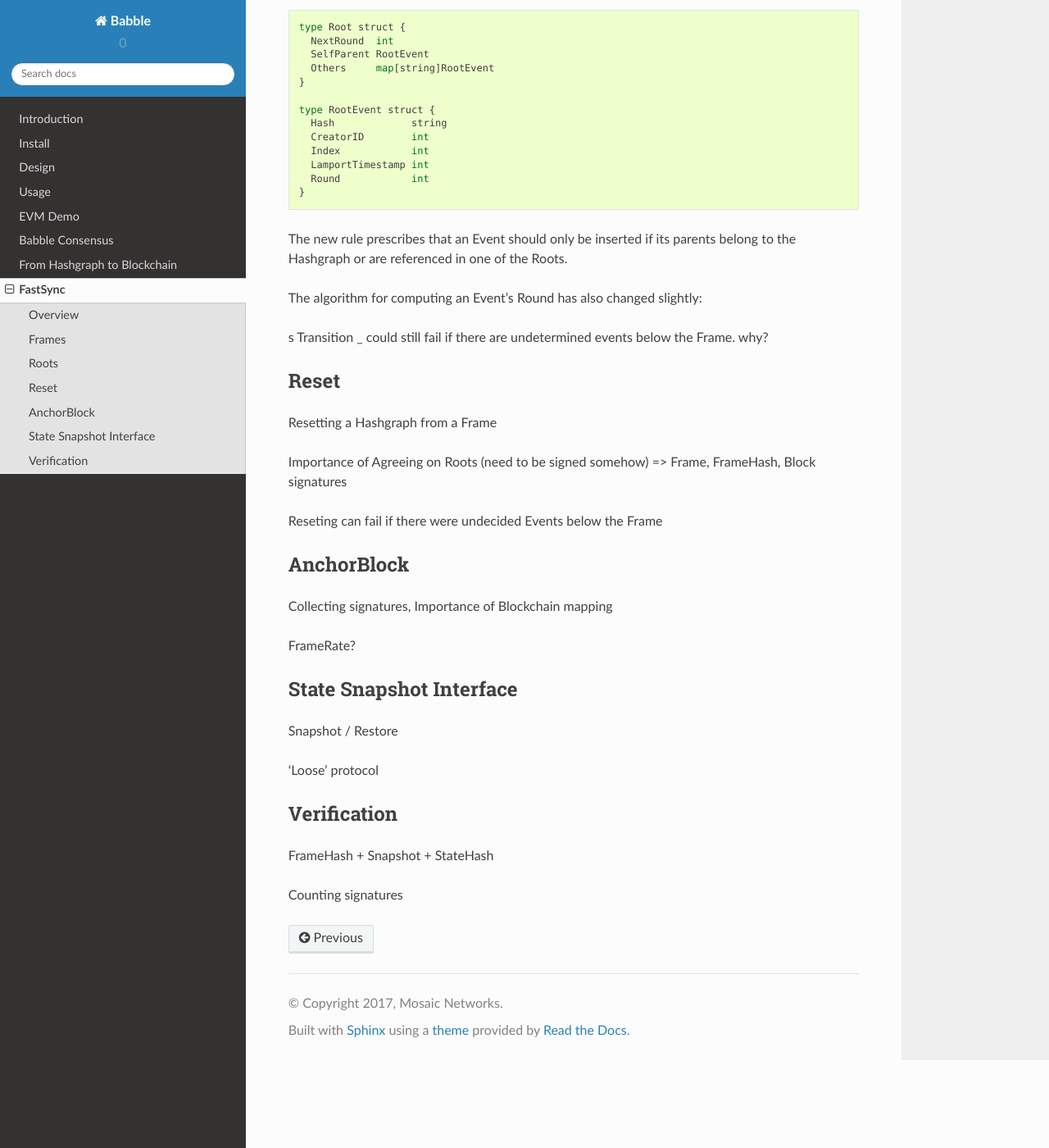
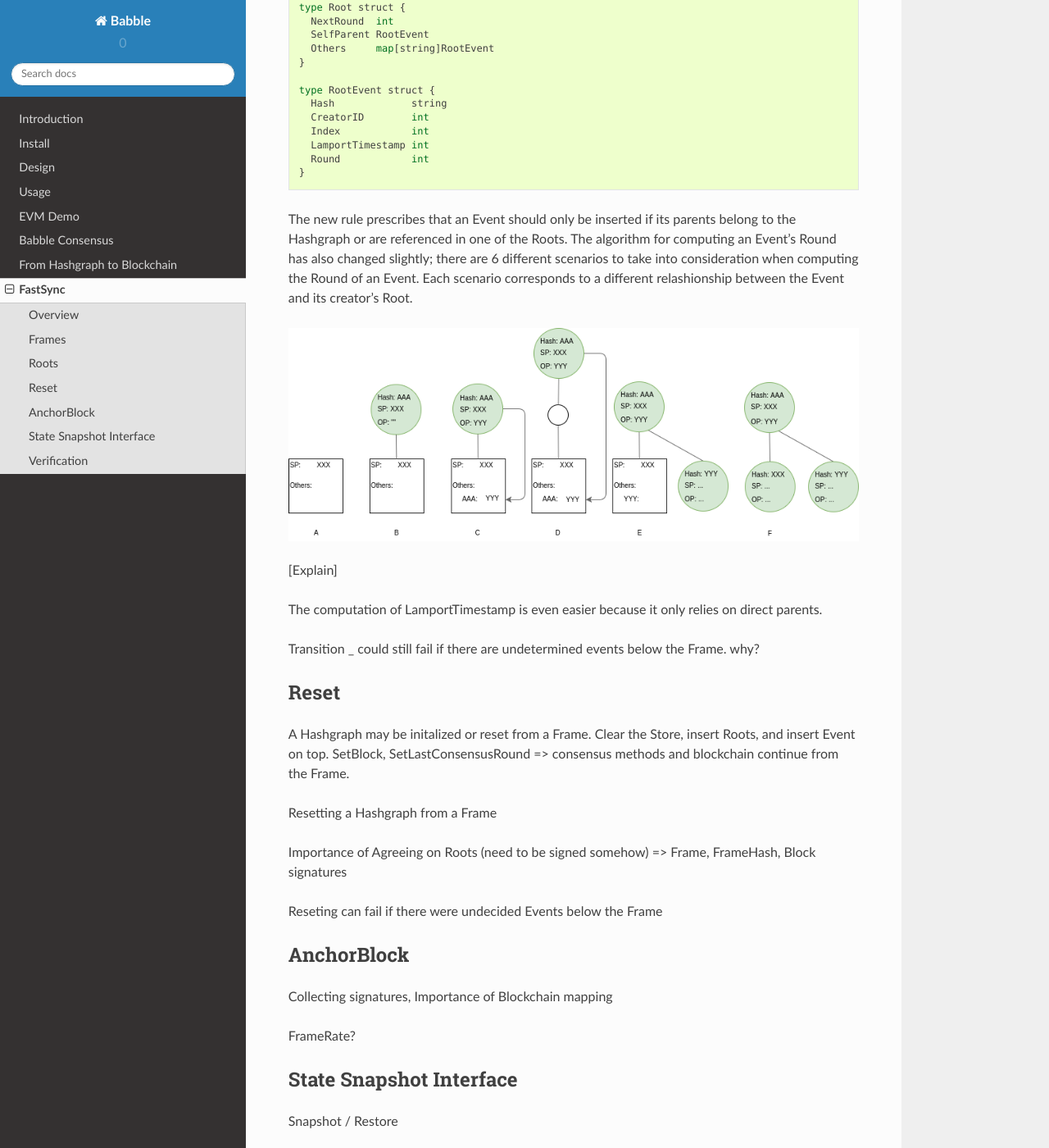
Before and after one commit to mosaicnetworks/babble, a Sphinx documentation site: the page built from docs/fastsync.rst, in a window 1280 px wide and 1400 px high, scrolled down 3680 px. Shown: the whole window at 82% size. Built offline with Sphinx 7.4.7 and the Read the Docs theme 2.0.0, drawn with Linux system fonts in a browser that asks for light colours; some of the changed text lies outside the part shown.

Commit message:
Modify _round WIP

```diff
--- a/docs/fastsync.rst
+++ b/docs/fastsync.rst
@@ -122,19 +121,29 @@ its direct descendant.
   }
 
 The new rule prescribes that an Event should only be inserted if its parents
-belong to the Hashgraph or are referenced in one of the Roots.
+belong to the Hashgraph or are referenced in one of the Roots. The algorithm for
+computing an Event's Round has also changed slightly; there are 6 different
+scenarios to take into consideration when computing the Round of an Event. Each
+scenario corresponds to a different relashionship between the Event and its
+creator's Root.
 
-The algorithm for computing an Event's Round has also changed slightly:
+.. image:: assets/round_algo.png
 
+[Explain]
 
+The computation of LamportTimestamp is even easier because it only relies on
+direct parents.
 
-
-s
 Transition _ could still fail if there are undetermined events below the Frame.
 why?
 
 Reset
 -----
+
+A Hashgraph may be initalized or reset from a Frame. Clear the Store, insert
+Roots, and insert Event on top. SetBlock, SetLastConsensusRound => consensus
+methods and blockchain continue from the Frame.
+
 
 Resetting a Hashgraph from a Frame
 
```
Also changed, not shown: other parts of docs/fastsync.rst (+6 -7 lines), docs/assets/round_algo.xml (+1 -1 lines), docs/assets/round_algo.png (added), docs/round_algo.png (added), 2 other files.
